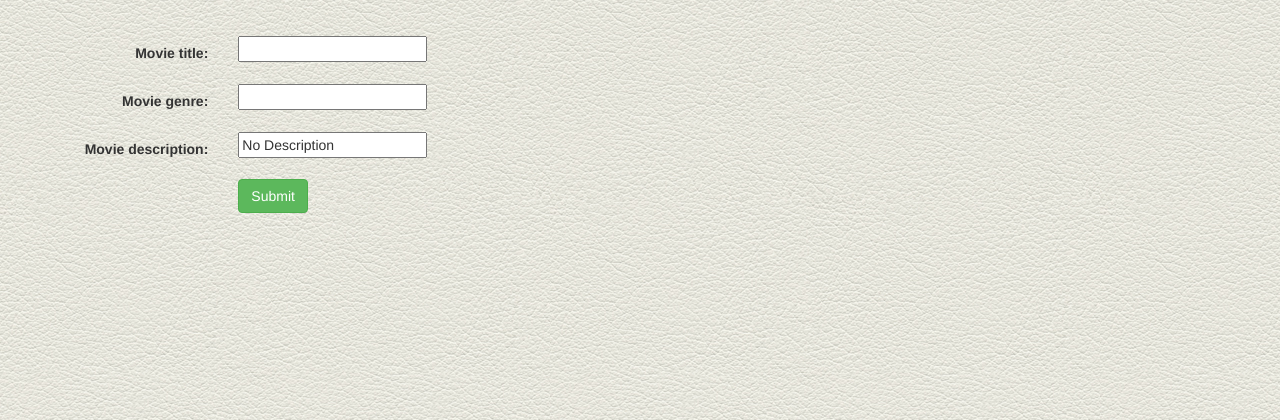
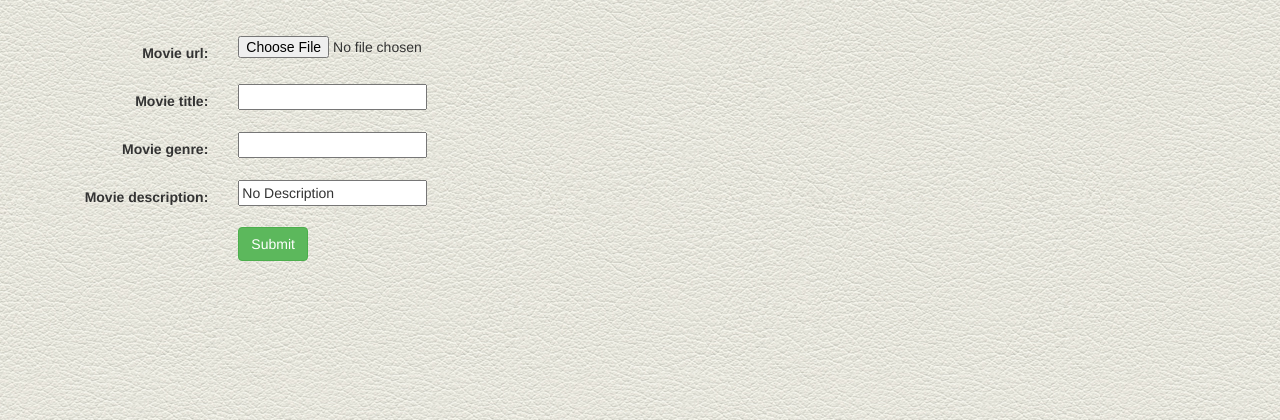
Before and after one commit to codingnoise/auditions, a Django app: page /movies//upload/ in a window 1280 px wide. Shown: the part 51-471 px from the top of the page. Run offline with Django 3.2, Linux system fonts and the light colour scheme; some libraries are stand-ins or nearby versions.

Commit message:
Add upload movie logic

```diff
--- a/auditions/auditions/settings.py
+++ b/auditions/auditions/settings.py
@@ -119,3 +119,6 @@ USE_TZ = True
 # https://docs.djangoproject.com/en/1.10/howto/static-files/
 
 STATIC_URL = '/static/'
+
+MEDIA_ROOT = os.path.join(BASE_DIR, 'media')
+MEDIA_URL = '/media/'
--- a/auditions/auditions/urls.py
+++ b/auditions/auditions/urls.py
@@ -15,8 +15,14 @@ Including another URLconf
 """
 from django.conf.urls import include, url
 from django.contrib import admin
+from django.conf import settings
+from django.conf.urls.static import static
 
 urlpatterns = [
     url(r'^admin/', admin.site.urls),
     url(r'^movies/', include('movies.urls')),
 ]
+
+if settings.DEBUG:
+    urlpatterns += static(settings.STATIC_URL, document_root=settings.STATIC_URL)
+    urlpatterns += static(settings.MEDIA_URL, document_root=settings.MEDIA_ROOT)
--- a/auditions/movies/models.py
+++ b/auditions/movies/models.py
@@ -12,6 +12,7 @@ import uuid
 """
 class Movie(models.Model):
     movie_id = models.UUIDField(primary_key=True, default=uuid.uuid4, editable=False)
+    movie_url = models.FileField(default="")
     movie_title = models.CharField(max_length=250)
     movie_genre = models.CharField(max_length=100)
     movie_description = models.CharField(max_length=1000, default="No Description")
@@ -26,7 +27,8 @@ class Movie(models.Model):
     def __str__(self):
         return self.movie_title
 
+
 class CreateMovieForm(ModelForm):
     class Meta:
         model = Movie
-        fields = ["movie_title", "movie_genre", "movie_description"]
+        fields = ["movie_url", "movie_title", "movie_genre", "movie_description"]
--- a/auditions/movies/urls.py
+++ b/auditions/movies/urls.py
@@ -13,8 +13,16 @@ app_name = "movies"
 urlpatterns = [
     # /movies/
     url(r"^$", views.IndexView.as_view(), name="index"),
+
     # /movies/<id>
     url(r"^(?P<pk>[^/]+)/$", views.DetailView.as_view(), name="detail"),
+
     # /movies/upload
-    url(r"/upload/$", views.MovieCreateView.as_view(), name="movie-upload")
+    url(r"/upload/$", views.MovieCreateView.as_view(), name="movie-upload"),
+
+    # /update/<id>/
+    url(r"/update/(?P<pk>[^/]+)/$", views.MovieUpdateView.as_view(), name="movie-update"),
+
+    # /delete/<id>/
+    url(r"/delete/(?P<pk>[^/]+)$", views.MovieDeleteView.as_view(), name="movie-delete")
 ]
--- a/auditions/movies/views.py
+++ b/auditions/movies/views.py
@@ -29,6 +29,7 @@
 
 from django.views import generic
 from django.views.generic.edit import CreateView, UpdateView, DeleteView
+from django.core.urlresolvers import reverse_lazy
 from .models import Movie, CreateMovieForm
 
 
@@ -49,3 +50,13 @@ class DetailView(generic.DetailView):
 class MovieCreateView(CreateView):
     model = Movie
     form_class = CreateMovieForm
+
+
+class MovieUpdateView(UpdateView):
+    model = Movie
+    form_class = CreateMovieForm
+
+
+class MovieDeleteView(DeleteView):
+    model = Movie
+    success_url = reverse_lazy("movies:index")
```
Also changed, not shown: auditions/movies/templates/movies/index.html (+32 -9 lines), auditions/db.sqlite3, auditions/movies/static/media/imgs/playbutton.png (added), 1 other file.
